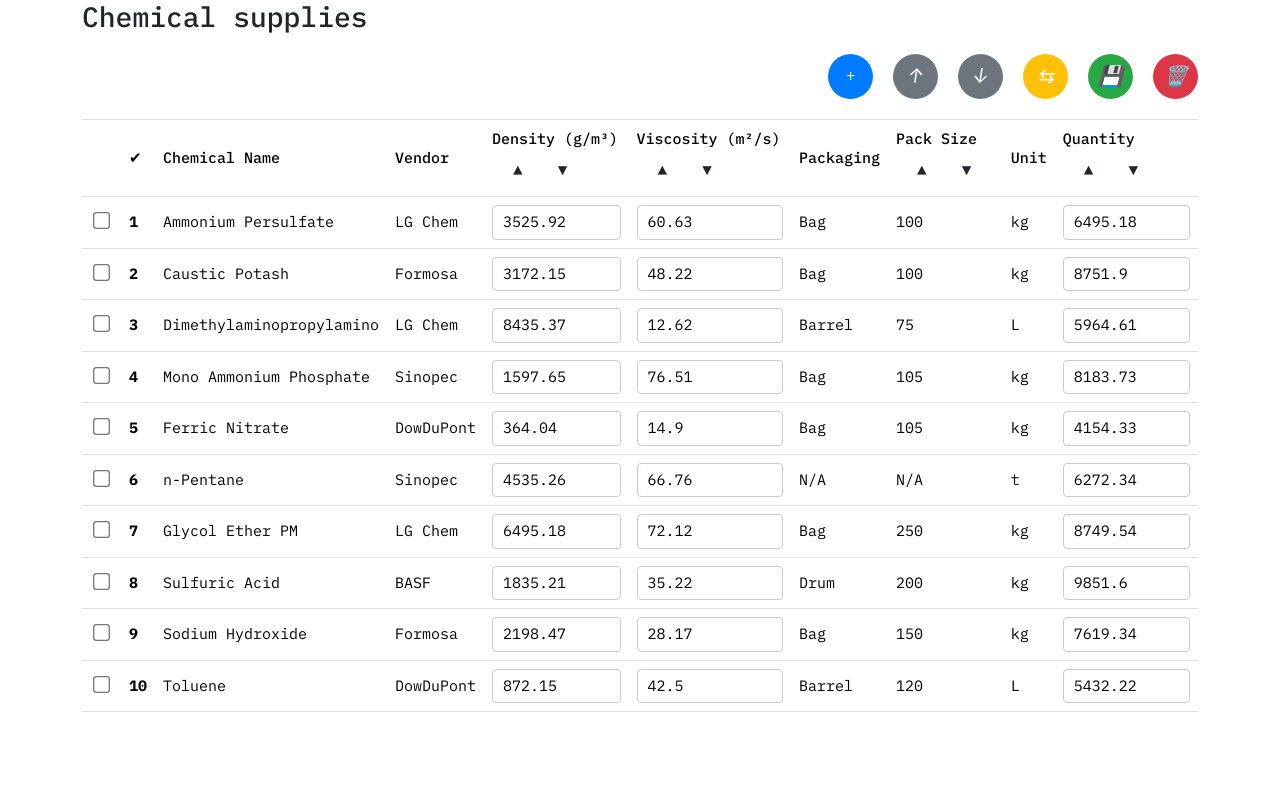
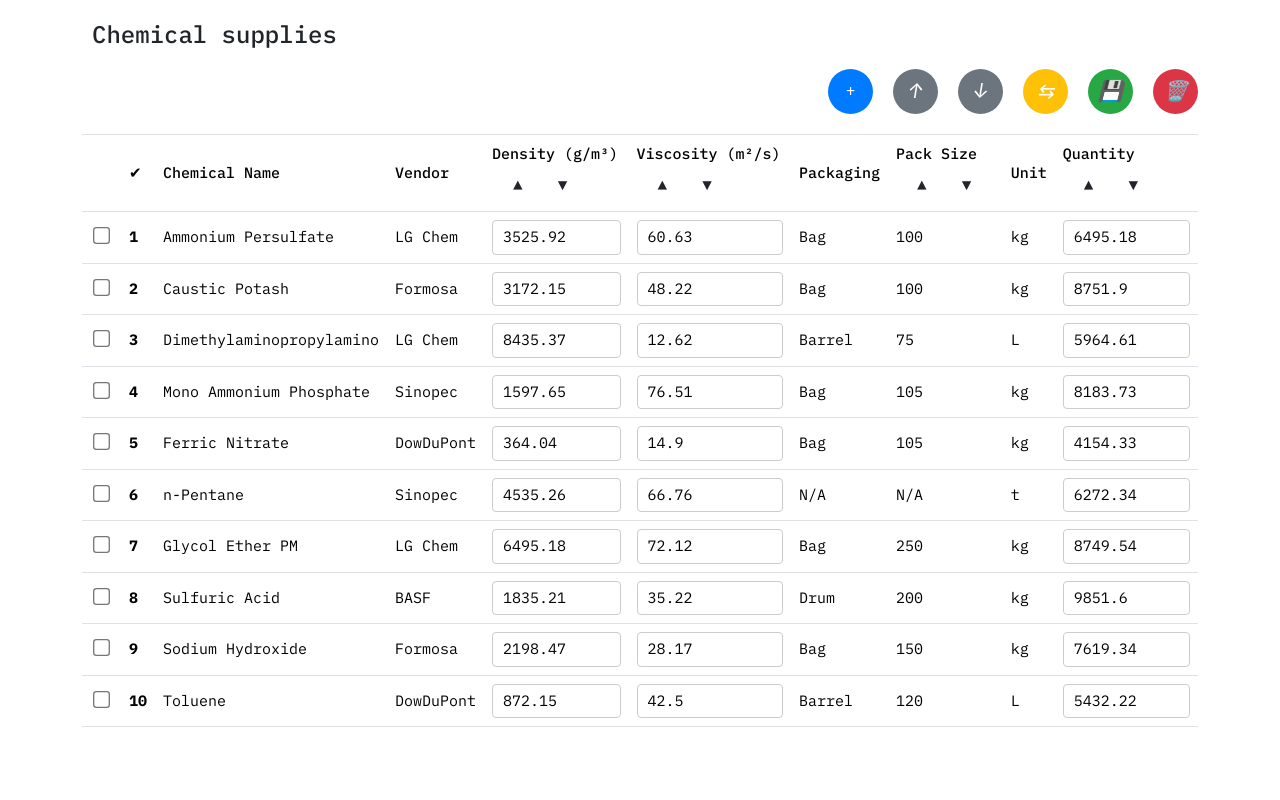
Before and after one commit to YashK21/IITB_Assignment, a plain HTML site: page index.html in a window 1280 px wide. Drawn offline with nearby package versions, Linux system fonts and the light colour scheme; files whose address does not match are found by name.

```diff
--- a/css/style.css
+++ b/css/style.css
@@ -129,6 +129,14 @@ table {
   box-shadow: 0 4px 8px rgba(0, 0, 0, 0.1);
 }
 
+.table-title {
+  text-align: left;
+  font-size: 1.5em;
+  margin-top: 20px;
+  margin-bottom: 20px;
+  margin-left: 10px;
+}
+
 table,
 table th,
 table td {
@@ -193,3 +201,9 @@ tbody tr.selected {
   background-color: #d3e6ff;
   transition: background-color 0.3s;
 }
+
+table td {
+  padding-left: 5px;
+  padding-right: 5px;
+  white-space: nowrap;
+}
```
